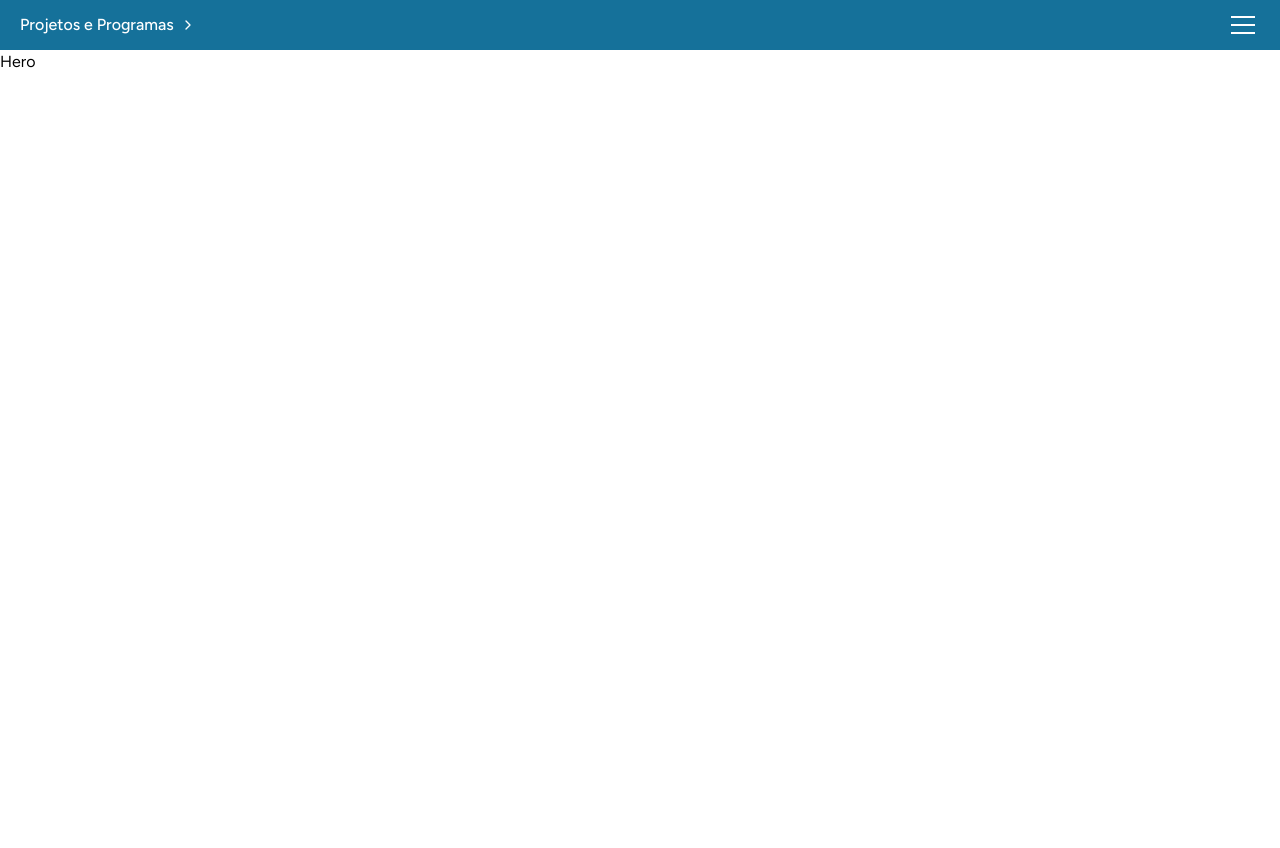
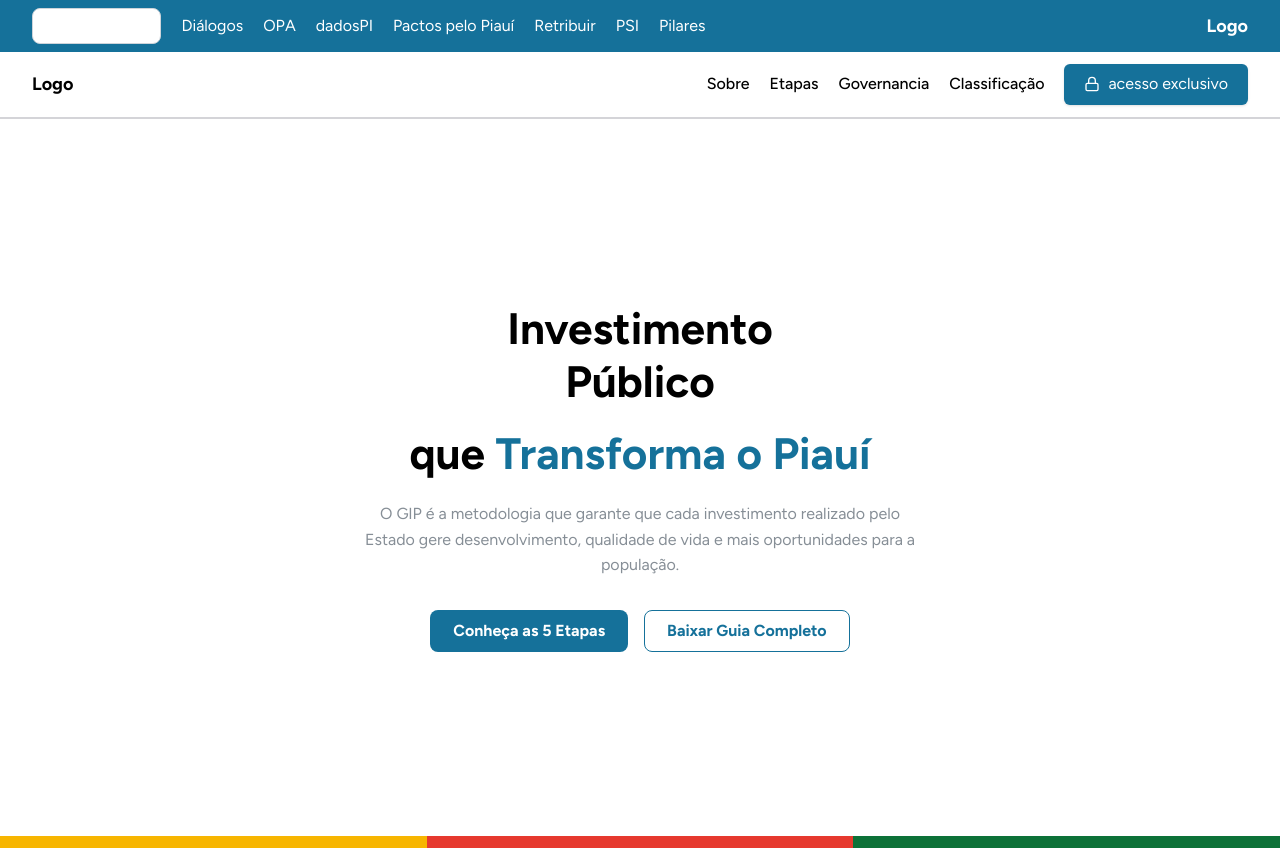
Before and after one commit to FelipeDuan/lp-gip, a Next.js app: page / in a window 1280 px wide. Before the commit the page ends 800 px from the top, so only its background shows below. Built offline with nearby package versions, Linux system fonts and the light colour scheme.

Commit message:
feat: estrutura da hero section

```diff
--- a/src/app/globals.css
+++ b/src/app/globals.css
@@ -24,9 +24,11 @@
   --color-neutral-emphasis: #18181b;
   --color-neutral-default: #52525b;
   --color-neutral-muted: #a1a1aa;
+  --color-border: #d4d4d8;
 
   /* espaçamentos e breakpoints */
   --spacing-2: 8px;
+  --spacing-3: 12px;
   --spacing-5: 20px;
   --spacing-8: 32px;
   --spacing-12: 48px;
@@ -34,6 +36,7 @@
   --spacing-20: 80px;
   --spacing-24: 96px;
   --spacing-32: 128px;
+  --spacing-42: 168px;
 
   --breakpoint-xs: 320px;
   --breakpoint-sm: 632px;
@@ -43,6 +46,7 @@
 
   /* tipografia */
   --font-sans: var(--font-figtree);
+  --text-heading-hero: 32px;
 
   --fs-hero: 32px;
   --lh-hero: 1.2;
--- a/src/app/page.tsx
+++ b/src/app/page.tsx
@@ -1,4 +1,4 @@
-import { Hero } from "@/components/sections/hero";
+import { Hero } from "@/components/sections/Hero/hero-page";
 
 export default function Home() {
   return <Hero />;
--- a/src/components/layouts/header.tsx
+++ b/src/components/layouts/header.tsx
@@ -1,35 +1,61 @@
 "use client";
-import { Burger, Drawer } from "@mantine/core";
-import { useDisclosure } from "@mantine/hooks";
+
+import { Anchor, Button, Group, Text } from "@mantine/core";
 import { HeaderLink } from "../ui/header-link";
 
 export function Header() {
-  const [opened, { open, close }] = useDisclosure();
-
-  const NAV = [
+  const navMobile = [
     { label: "Projetos e Programas", href: "/projetos" },
     { label: "Diálogos", href: "/dialogos" },
     { label: "OPA", href: "/opa" },
   ];
 
+  const navDesktop = [
+    { label: "Diálogos" },
+    { label: "OPA" },
+    { label: "dadosPI" },
+    { label: "Pactos pelo Piauí" },
+    { label: "Retribuir" },
+    { label: "PSI" },
+    { label: "Pilares" },
+  ];
+
   return (
-    <header className="flex items-center py-2 px-5 text-white justify-between bg-primary-600 w-full">
-      <HeaderLink label="Projetos e Programas" href="/projetos" items={NAV} />
+    <header className="flex items-center py-2 px-5 text-white justify-between bg-primary-600 w-full lg:px-8">
+      <div className="lg:hidden">
+        <HeaderLink
+          label="Projetos e Programas"
+          href="/projetos"
+          items={navMobile}
+        />
+      </div>
 
-      <Burger opened={opened} onClick={open} color="white" />
+      <div className="hidden lg:flex">
+        <Group justify="center" gap={"lg"}>
+          <Button
+            variant="default"
+            radius={"md"}
+            c={"var(--color-neutral-default)"}
+          >
+            Site da Seplan
+          </Button>
 
-      <Drawer
-        offset={8}
-        radius={"md"}
-        opened={opened}
-        onClose={close}
-        position="right"
-        title="Menu"
-      >
-        {
-          // ToDo: aqui eu preencho depois
-        }
-      </Drawer>
+          {navDesktop.map((item) => (
+            <Anchor
+              key={`item-${item.label}`}
+              underline="hover"
+              c={"white"}
+              size="md"
+            >
+              {item.label}
+            </Anchor>
+          ))}
+        </Group>
+      </div>
+
+      <Text fw={700} size="lg">
+        Logo
+      </Text>
     </header>
   );
 }
--- /dev/null
+++ b/src/components/layouts/hero-header.tsx
@@ -0,0 +1,64 @@
+"use client";
+
+import { Anchor, Burger, Drawer, Group, Text } from "@mantine/core";
+import { useDisclosure } from "@mantine/hooks";
+import { Lock } from "lucide-react";
+
+export function HeroHeader() {
+  const [opened, { open, close }] = useDisclosure();
+
+  const navDesktop = [
+    { label: "Sobre" },
+    { label: "Etapas" },
+    { label: "Governancia" },
+    { label: "Classificação" },
+  ];
+
+  return (
+    <header className="flex w-full justify-between items-center px-5 py-2 border-b-2 border-b-border lg:px-8 lg:py-3">
+      <Text fw={700} size="lg">
+        Logo
+      </Text>
+
+      <nav className="flex lg:hidden">
+        <Burger opened={opened} onClick={open} color="primary" />
+
+        <Drawer
+          offset={8}
+          radius={"md"}
+          opened={opened}
+          onClose={close}
+          position="right"
+          title="Menu"
+        >
+          {
+            // ToDo: aqui eu preencho depois
+          }
+        </Drawer>
+      </nav>
+
+      <nav className="hidden lg:flex">
+        <Group gap={"lg"}>
+          {navDesktop.map((item) => (
+            <Anchor
+              key={`item-${item.label}`}
+              size="md"
+              fw={500}
+              c={"var(--color-neutral-default)"}
+            >
+              {item.label}
+            </Anchor>
+          ))}
+
+          <button
+            type="button"
+            className="flex justify-between items-center px-5 py-2 gap-2 rounded-md bg-primary-600 text-white cursor-pointer shadow  hover:bg-primary-700"
+          >
+            <Lock size={16} />
+            acesso exclusivo
+          </button>
+        </Group>
+      </nav>
+    </header>
+  );
+}
--- /dev/null
+++ b/src/components/sections/Hero/action-buttons.tsx
@@ -0,0 +1,20 @@
+import { Button, Group } from "@mantine/core";
+
+export function HeroActionButtons() {
+  return (
+    <Group justify="center" mt={{ base: 8, md: 12 }} w="100%">
+      <Button size="md" radius="md" classNames={{ root: "w-full md:w-auto" }}>
+        Conheça as 5 Etapas
+      </Button>
+
+      <Button
+        size="md"
+        radius="md"
+        variant="outline"
+        classNames={{ root: "w-full md:w-auto" }}
+      >
+        Baixar Guia Completo
+      </Button>
+    </Group>
+  );
+}
--- /dev/null
+++ b/src/components/sections/Hero/faixas-pi.tsx
@@ -0,0 +1,15 @@
+"use client";
+
+import { Box, Progress } from "@mantine/core";
+
+export function FaixasPI() {
+  return (
+    <Box w="100%">
+      <Progress.Root size={12} radius={0} w="100%">
+        <Progress.Section value={35} color="#F7B500" />
+        <Progress.Section value={35} color="#E6392E" />
+        <Progress.Section value={35} color="#0D7138" />
+      </Progress.Root>
+    </Box>
+  );
+}
--- /dev/null
+++ b/src/components/sections/Hero/hero-page.tsx
@@ -0,0 +1,29 @@
+"use client";
+
+import { Container, Stack } from "@mantine/core";
+import { Header } from "../../layouts/header";
+import { HeroHeader } from "../../layouts/hero-header";
+import { HeroActionButtons } from "./action-buttons";
+import { FaixasPI } from "./faixas-pi";
+import { HeroTitle } from "./title";
+
+export function Hero() {
+  return (
+    <>
+      <Header />
+      <HeroHeader />
+
+      <div className="flex flex-col justify-center items-center px-5 py-12 sm:px-8 md:px-16 md:py-20 lg:px-20 lg:py-42">
+        <Container size={600} px={"lg"} py={"md"}>
+          <Stack align="center" gap={"lg"}>
+            <HeroTitle />
+
+            <HeroActionButtons />
+          </Stack>
+        </Container>
+      </div>
+
+      <FaixasPI />
+    </>
+  );
+}
--- /dev/null
+++ b/src/components/sections/Hero/title.tsx
@@ -0,0 +1,34 @@
+import { Text, Title } from "@mantine/core";
+
+export function HeroTitle() {
+  return (
+    <>
+      <Title order={1} ta="center" fw={700} lh={1.2} fz={{ base: 32, md: 44 }}>
+        Investimento
+        <br />
+        Público
+      </Title>
+
+      <Title order={1} ta="center" fw={700} lh={1.2} fz={{ base: 32, md: 44 }}>
+        que{" "}
+        <Text component="span" inherit c={"primary"}>
+          Transforma o Piauí
+        </Text>
+      </Title>
+
+      {/* Parágrafo */}
+      <Text
+        ta="center"
+        c="dimmed"
+        fz={{ base: "sm", md: "md" }}
+        lh={1.6}
+        mx="auto"
+        style={{ maxWidth: 600 }}
+      >
+        O GIP é a metodologia que garante que cada investimento realizado pelo
+        Estado gere desenvolvimento, qualidade de vida e mais oportunidades para
+        a população.
+      </Text>
+    </>
+  );
+}
--- a/src/components/sections/hero.tsx
+++ /dev/null
@@ -1,11 +0,0 @@
-import { Header } from "../layouts/header";
-
-export function Hero() {
-  return (
-    <>
-      <Header />
-
-      <h1>Hero</h1>
-    </>
-  );
-}
```
